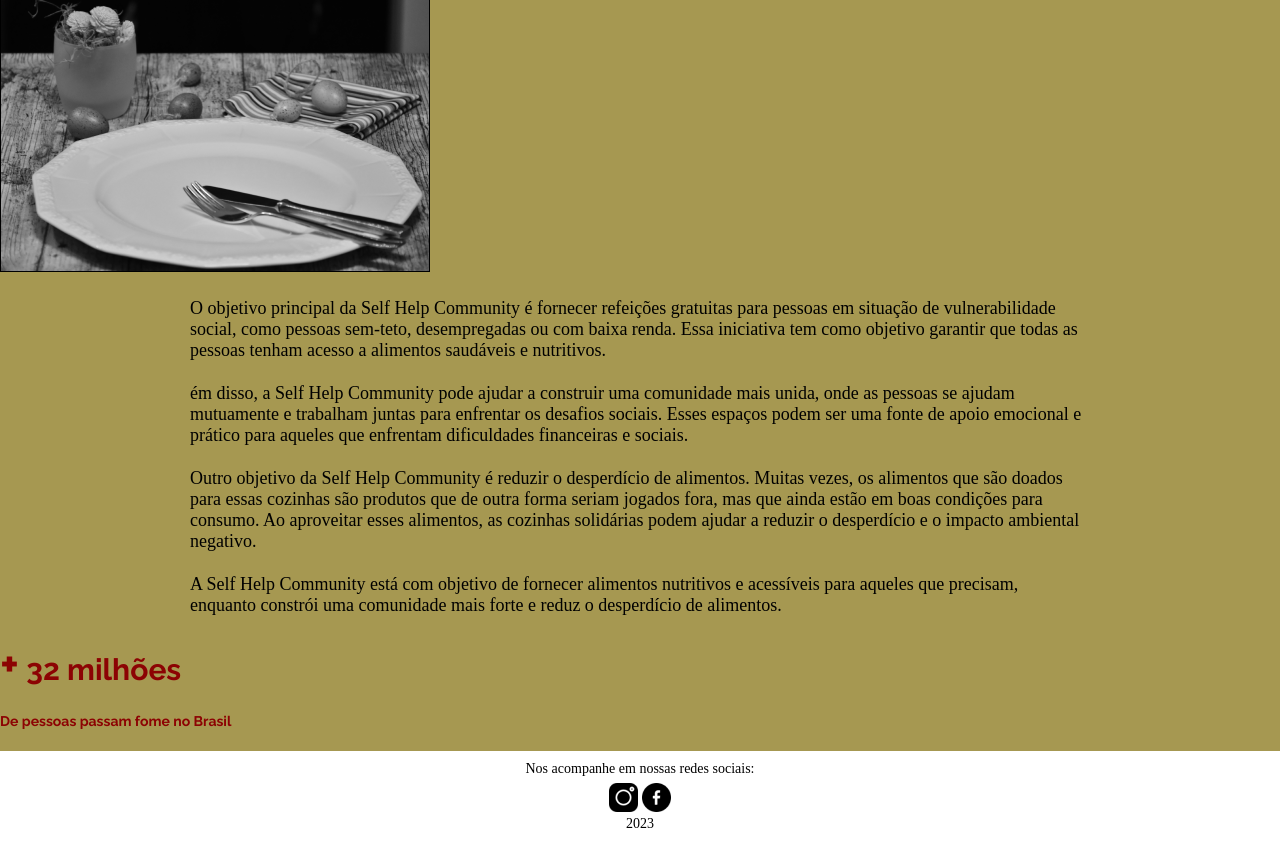
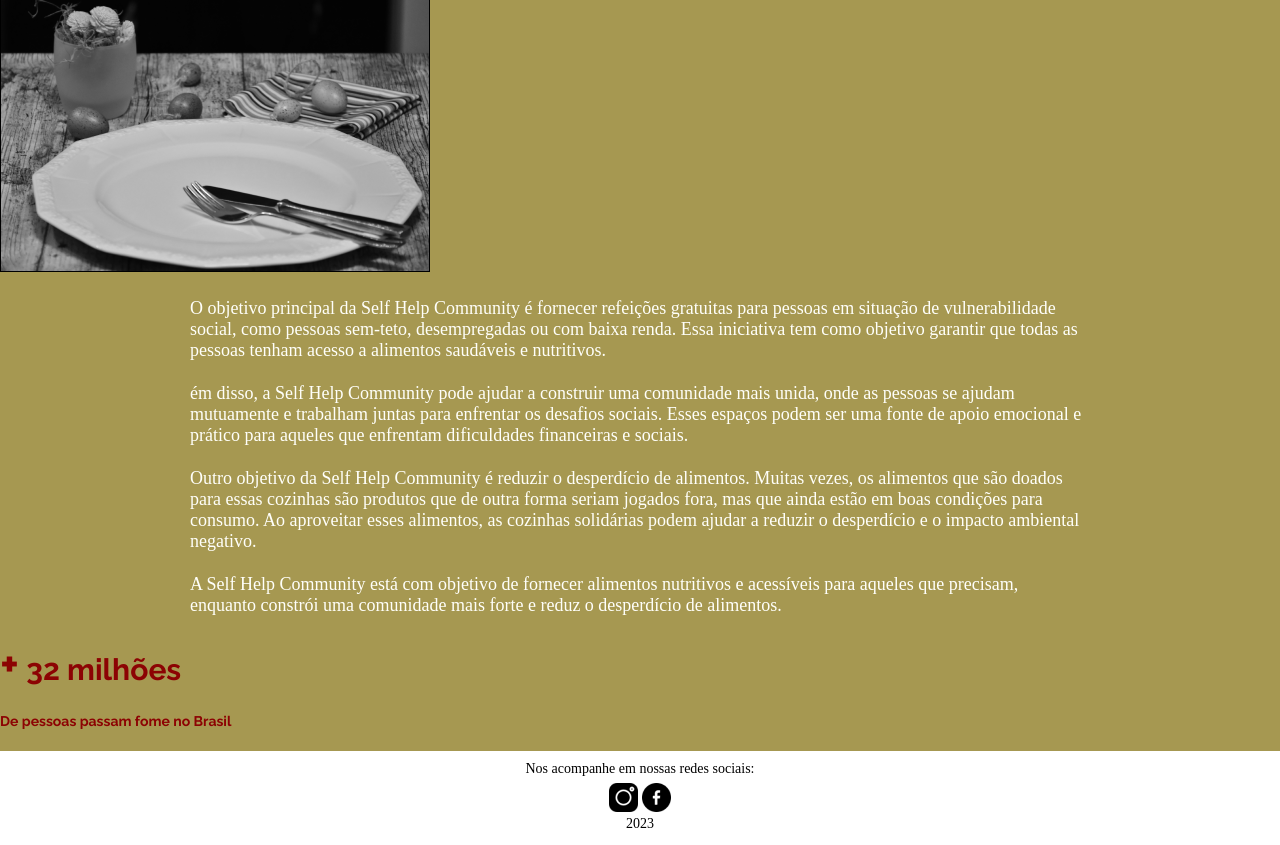
Before and after one commit to Lilian-Carvalho25/Doe-e-alimente, a PHP site: page /oq-fazemos.html in a window 1280 px wide. Shown: the part 97-942 px from the top of the page. Run offline with PHP 8.4, Linux system fonts and the light colour scheme.

Commit message:
Acertando o destaque da Home

```diff
--- a/css/style.css
+++ b/css/style.css
@@ -95,7 +95,7 @@ nav h2 a {
 /* Destaque */
 #destaque-home {
     background:url(../imagens/menina-na-porta.jpg);
-    position: center;
+    background-position: center;
     background-repeat: no-repeat;
     background-size: cover;
     height: 90vh;
@@ -177,15 +177,13 @@ nav h2 a {
     background-color: #A69851;
 }
 
-/* .oq-fazemos-texto{
-    padding-top: 1.5rem;
-    padding-bottom: 1.3rem;
-    text-align: center;
+.cor {
     color: #fffffa;
-} */
+}
 
 .aumento {
     text-align: center;
+    margin: 0 auto;
     padding-bottom: 1.6rem;
     font-family: "Raleway",'Courier New', Courier, monospace;
 }
--- a/oq-fazemos.html
+++ b/oq-fazemos.html
@@ -33,17 +33,17 @@
     <main id="main-oq-fazemos">
         <img src="imagens/fundo-prato-vazio.png" alt="">
         <section class="espaco-texto">
-            <p>O objetivo principal da Self Help Community é fornecer refeições gratuitas para pessoas em situação de
+            <p class="cor">O objetivo principal da Self Help Community é fornecer refeições gratuitas para pessoas em situação de
                 vulnerabilidade social, como pessoas sem-teto, desempregadas ou com baixa renda. Essa iniciativa tem como
                 objetivo garantir que todas as pessoas tenham acesso a alimentos saudáveis e nutritivos.</p>
-            <p>ém disso, a Self Help Community pode ajudar a construir uma comunidade mais unida, onde as pessoas se ajudam
+            <p class="cor">ém disso, a Self Help Community pode ajudar a construir uma comunidade mais unida, onde as pessoas se ajudam
                 mutuamente e trabalham juntas para enfrentar os desafios sociais. Esses espaços podem ser uma fonte de apoio
                 emocional e prático para aqueles que enfrentam dificuldades financeiras e sociais. </p>
-            <p>Outro objetivo da Self Help Community é reduzir o desperdício de alimentos. Muitas vezes, os alimentos que
+            <p class="cor">Outro objetivo da Self Help Community é reduzir o desperdício de alimentos. Muitas vezes, os alimentos que
                 são doados para essas cozinhas são produtos que de outra forma seriam jogados fora, mas que ainda estão em
                 boas condições para consumo. Ao aproveitar esses alimentos, as cozinhas solidárias podem ajudar a reduzir o
                 desperdício e o impacto ambiental negativo. </p>
-            <p>A Self Help Community está com objetivo de fornecer alimentos nutritivos e acessíveis para aqueles que
+            <p class="cor">A Self Help Community está com objetivo de fornecer alimentos nutritivos e acessíveis para aqueles que
                 precisam, enquanto constrói uma comunidade mais forte e reduz o desperdício de alimentos.
             </p>
         </section>
```
Also changed, not shown: 1 other file.
